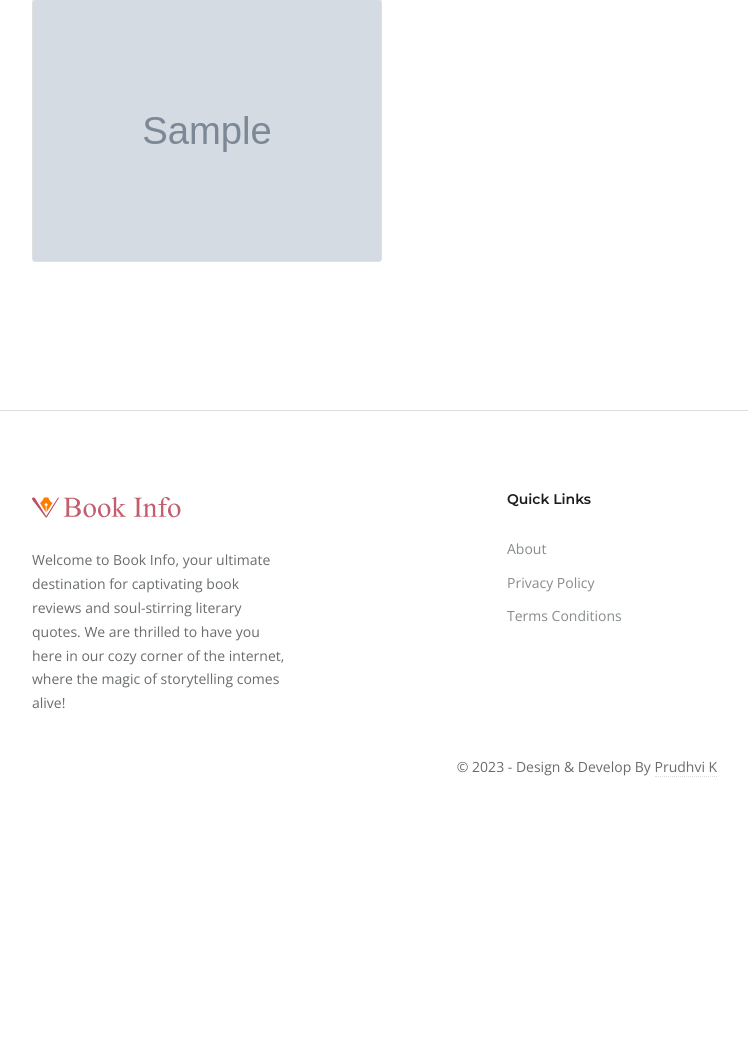
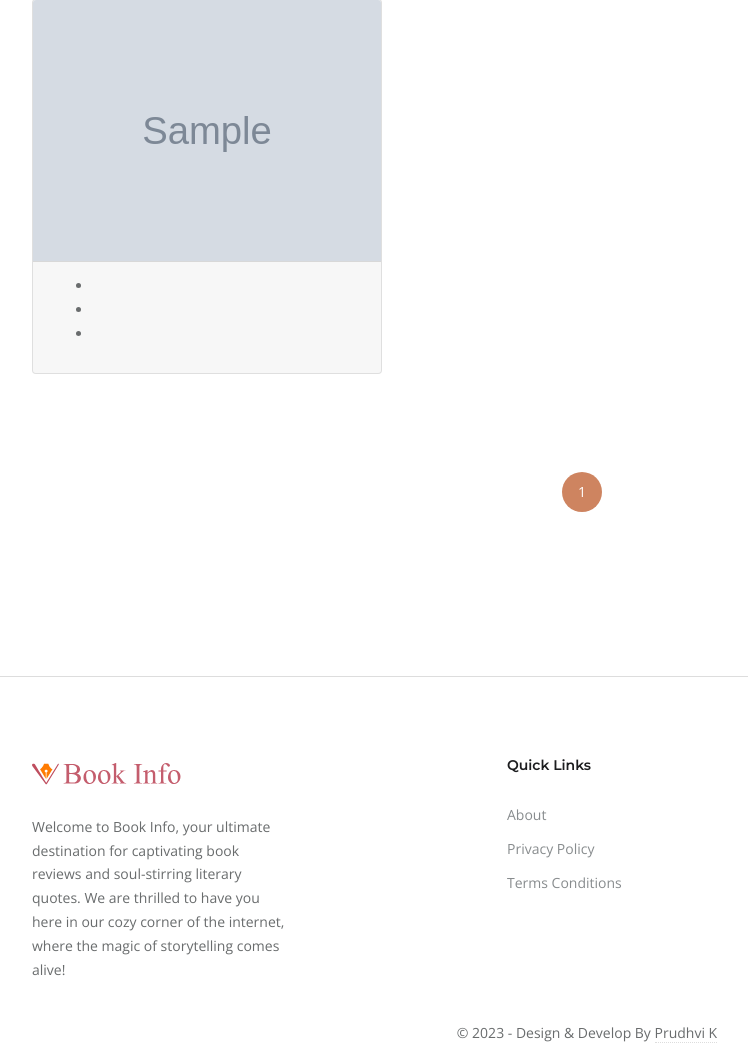
Before and after one commit to prudhviko/book-info, a Django app: page /quotes/ in a window 1280 px wide. Shown: the part 174-1235 px from the top of the page, without its empty margins (53-801 px from the left). Before the commit the page ends 951 px from the top, so only its background shows below. Run offline with Django 4.2, Linux system fonts and the light colour scheme; tables that the repository leaves empty hold one stand-in row (values such as "Sample post"); grey boxes marked "Sample" are stand-in pictures; some libraries are stand-ins or nearby versions.

Commit message:
pagination & social media sharing buttons added

```diff
--- a/app/views.py
+++ b/app/views.py
@@ -21,7 +21,12 @@
 
 def quotes(request):
     quotes = Quote.objects.all()
-    context = {'quotes': quotes}
+    paginator = Paginator(quotes, 15)
+    page = request.GET.get('page')
+    objects = paginator.get_page(page)
+    context = {
+        'objects': objects
+    }
     return render(request, 'quotes.html', context)
 
 
--- a/requirements.txt
+++ b/requirements.txt
@@ -5,6 +5,7 @@
 Django==4.2.3
 django-ckeditor==6.6.1
 django-js-asset==2.1.0
+django-social-share==2.3.0
 django-storages==1.13.2
 django-tinymce==3.6.1
 gunicorn==21.2.0
--- a/templates/base.html
+++ b/templates/base.html
@@ -86,7 +86,7 @@
             <img
               class="img-fluid logo"
               src="{% static 'images/logo.svg' %}"
-              alt="LogBook"
+              alt="BookInfoLogo"
             />
           </a>
           <button
@@ -128,7 +128,7 @@
                 class="img-fluid logo"
                 width="150px"
                 src="{% static 'images/logo.svg' %}"
-                alt="LogBook"
+                alt="BookInfoLogo"
               />
             </a>
             <p>
--- a/templates/post.html
+++ b/templates/post.html
@@ -17,7 +17,7 @@
           <div class="col-12 mx-auto">
             <h1>
               <a class="post-title" href="post-elements.html"
-                >{{ post.title| safe }}</a
+                >{{ post.title | safe}}</a
               >
             </h1>
             <ul class="list-inline post-meta mb-4">
--- a/templates/quotes.html
+++ b/templates/quotes.html
@@ -1,15 +1,24 @@
-{% extends 'base.html' %}{% block content %}
+{% extends 'base.html' %}
+{% load social_share %}
+{% block content %}
 <section class="section">
   <div class="container">
     <div class="row mb-4">
-      {% for quote in quotes %}
+      {% for object in objects %}
       <div class="col-md-4 mb-4">
         <div class="card">
           <img
-            src="{{ quote.image.url }}"
+            src="{{ object.image.url }}"
             class="card-img-top img-fluid"
             alt="Card Image"
           />
+        <div class="card-footer">
+          <ul>
+            <li>{% post_to_facebook request.get_full_path "Share on Facebook!" %}</li>
+            <li>{% post_to_twitter request.get_full_path "Your site title" object.text "Share on Twitter!" %}</li>
+            <li>{% post_to_whatsapp object_or_url "Share via WhatsApp" %}</li>
+          </ul>
+        </div>
         </div>
         <!--card ending tag-->
       </div>
@@ -17,6 +26,41 @@
       <!--column ending tag-->
     </div>
     <!--row ending tag-->
+    <div class="row mb-4">
+      <div class="col-sm-12 mb-4">
+        <nav aria-label="bookinfo-navigation">
+          <ul class="pagination pagination-sm justify-content-center">
+            {% if objects.has_previous %}
+            <li class="page-item">
+              <a class="page-link" href="?page=1" aria-label="First">
+                <span aria-hidden="true">&laquo;</span>
+              </a>
+            </li>
+            {% endif %}
+            {% for i in objects.paginator.page_range %}
+            {% if objects.number == i %}
+            <li class="page-item active">
+              <span class="page-link"
+                >{{ i }}<span class="sr-only">(current)</span></span
+              >
+            </li>
+            {% else %}
+            <li class="page-item">
+              <a class="page-link" href="?page={{ i }}">{{ i }}</a>
+            </li>
+            {% endif %}
+            {% endfor %}
+            {% if objects.has_next %}
+          <li class="page-item">
+            <a class="page-link" href="?page={{ objects.paginator.num_pages }}" aria-label="Next">
+              <span aria-hidden="true">&raquo;</span>
+            </a>
+          </li>
+         {% endif %}
+          </ul>
+        </nav>
+      </div>
+    </div>
   </div>
   <!--container ending tag -->
 </section>
--- a/website/settings/base.py
+++ b/website/settings/base.py
@@ -30,6 +30,7 @@
     'django.contrib.staticfiles',
     'app',
     'tinymce',
+    'django_social_share',
     'django.contrib.sites',
     'django.contrib.sitemaps'
 ]
```
Also changed, not shown: 1 other file.
